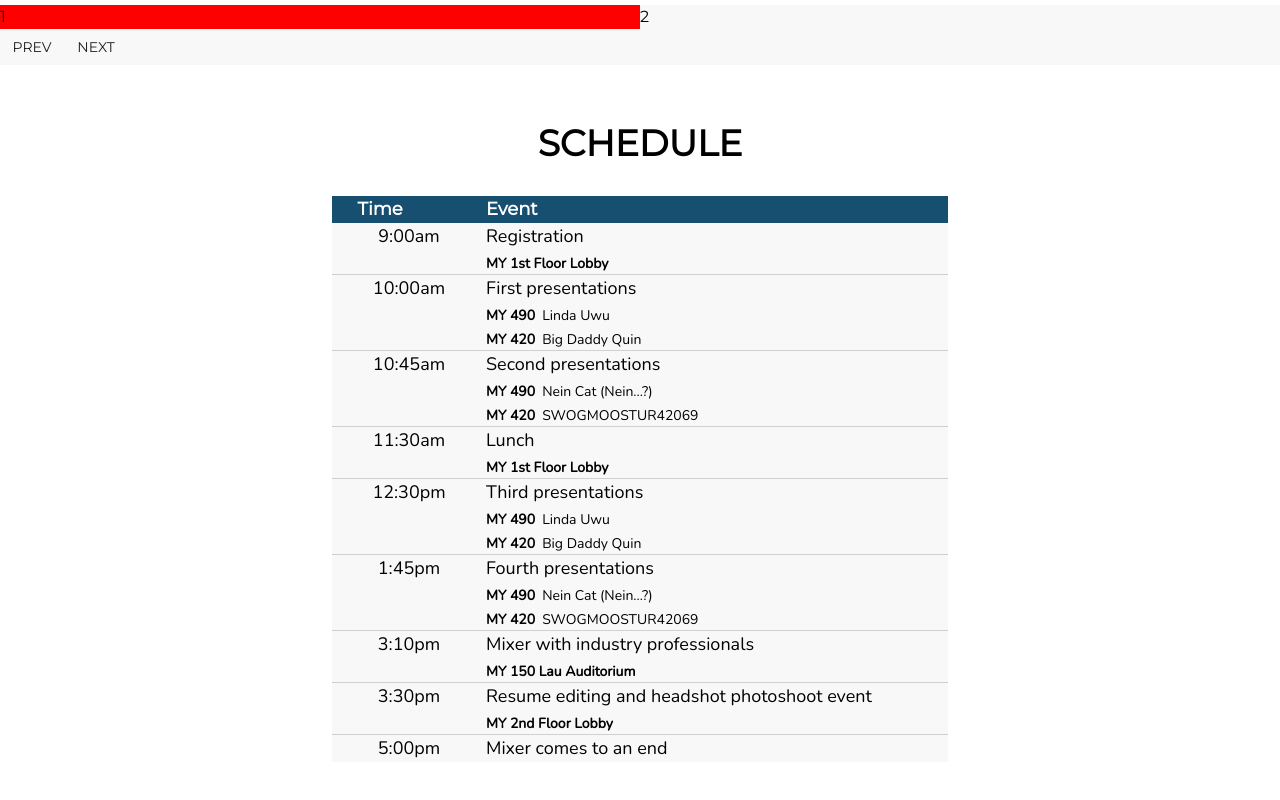
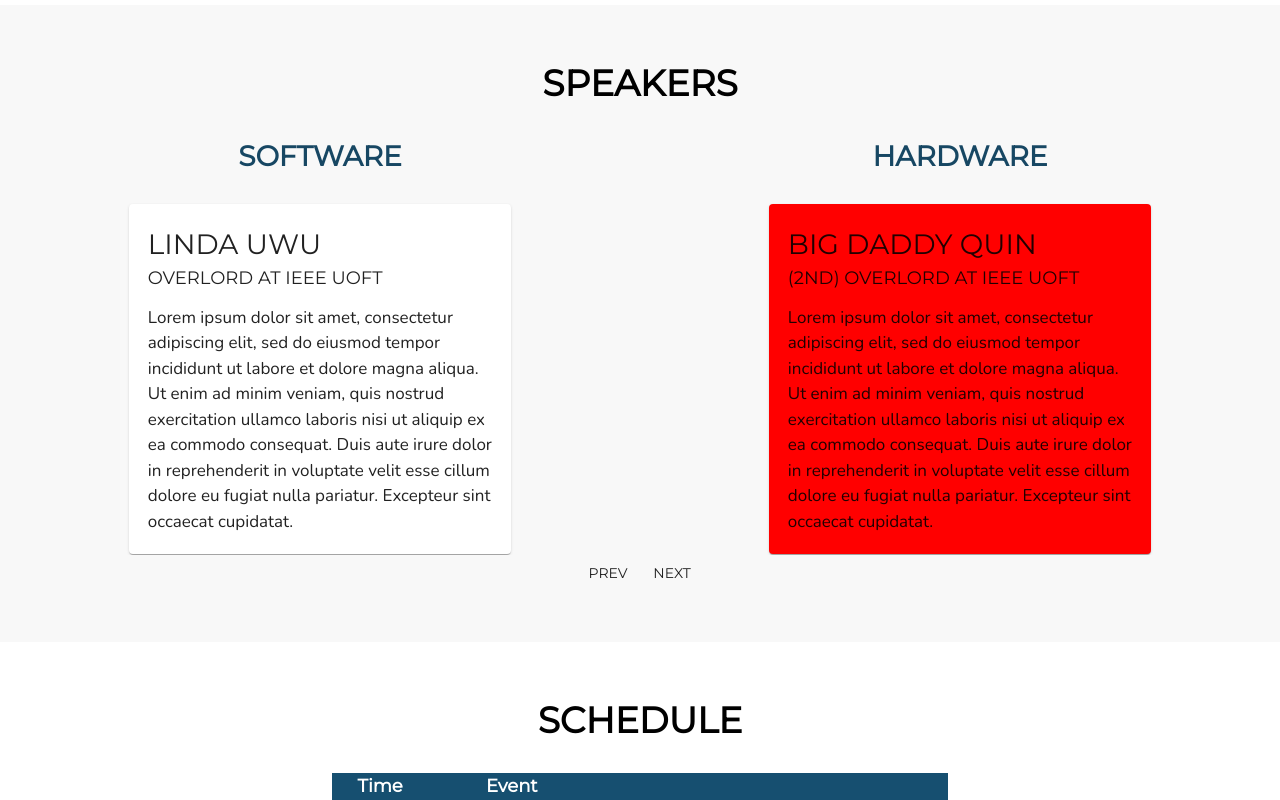
Before and after one commit to rayraykay/hellocon-2020, a React (Create React App) app: page / in a window 1280 px wide. Shown: the part 1100-1900 px from the top of the page. Built offline with nearby package versions, Linux system fonts and the light colour scheme.

Commit message:
Preliminarily done speakers, with dynamic images, proper left and right arrows, mobile, and height issue remaining

```diff
--- a/package.json
+++ b/package.json
@@ -7,7 +7,6 @@
     "@material-ui/icons": "^4.2.1",
     "@material-ui/styles": "^4.3.3",
     "eslint": "^6.3.0",
-    "material-ui": "^0.20.2",
     "node-sass": "^4.12.0",
     "react": "^16.9.0",
     "react-dom": "^16.9.0",
--- a/src/components/Speakers.jsx
+++ b/src/components/Speakers.jsx
@@ -2,11 +2,16 @@ import React, {useRef, useCallback} from 'react';
 import Slider from 'react-slick';
 import Grid from '@material-ui/core/Grid';
 import Container from '@material-ui/core/Container';
+import Hidden from '@material-ui/core/Hidden';
 import Typography from '@material-ui/core/Typography';
+import Paper from '@material-ui/core/Paper';
 import Button from '@material-ui/core/Button';
 
 import 'slick-carousel/slick/slick.css';
 import 'slick-carousel/slick/slick-theme.css';
+
+import speakers from '../resources/speakers';
+import LindaPng from '../images/LindaFace.png';
 
 import './Speakers.scss';
 
@@ -20,8 +25,6 @@ const settings = {
   prevArrow: <></>,
 };
 
-const testItems = [1, 2, 3, 4];
-
 const Speakers = () => {
   const slider = useRef(null);
   const goPrevSlide = useCallback(() => slider.current.slickPrev(), []);
@@ -29,21 +32,82 @@ const Speakers = () => {
 
   return (
   <Container className="Speakers" maxWidth={false}>
-    <Slider ref={slider} {...settings}>
-      {testItems.map((i, j) => (
+    <Grid
+      container
+      direction="column"
+      justify="center"
+      alignItems="center"
+    >
+      <Grid item className="Speakers__Title">
+        <Typography className="Text__Title">
+          SPEAKERS
+        </Typography>
+      </Grid>
+      <Hidden smDown>
+        <Grid
+          item
+          container
+          direction="row"
+          justify="center"
+          alignItems="center"
+          className="Speakers__Title"
+        >
+          <Hidden smDown>
+            <Grid item xs={6}>
+              <Typography className="Speakers__Text--SpeakerTitle">
+                SOFTWARE
+              </Typography>
+            </Grid>
+            <Grid item xs={6}>
+              <Typography className="Speakers__Text--SpeakerTitle">
+                HARDWARE
+              </Typography>
+            </Grid>
+          </Hidden>
+        </Grid>
+        <Grid
+          item
+          container
+          direction="column"
+          justify="flex-start"
+          alignItems="stretch"
+          xs={12}
+          className="Speakers__Speakers"
+        >
+          <Container className="Speakers__Slider">
+            <Slider className="Speakers__Andrew" ref={slider} {...settings}>
+              {speakers.map((i, j) => (
                 <Container className="Speakers__Container" key={j}>
-          <Typography className={'Speakers__Speaker' + (i % 2 ? '' : 'bad')}>
-            {i}
+                  <Paper className={'Speakers__Speaker ' + (i.testValue % 2 ? '' : 'Speakers__Speaker--bad')}>
+                    <img className="Speakers__Image" src={LindaPng}/>
+                    <Container className="Speakers__Info">
+                      <Typography className="Speakers__Text--SpeakerName">
+                        {i.name}
                       </Typography>
+                      <Typography className="Speakers__Text--SpeakerPosition">
+                        {i.position}
+                      </Typography>
+                      <Typography className="Speakers__Text--SpeakerDescription">
+                        {i.description}
+                      </Typography>
+                    </Container>
+                  </Paper>
                 </Container>
               ))}
             </Slider>
+          </Container>
+        </Grid>
+        <Grid item>
           <Button onClick={goPrevSlide}>
             PREV
           </Button>
           <Button onClick={goNextSlide}>
             NEXT
           </Button>
+        </Grid>
+      </Hidden>
+    </Grid>
+
   </Container>);
 };
 
--- a/src/components/Speakers.scss
+++ b/src/components/Speakers.scss
@@ -1,18 +1,75 @@
 @import "../constants/colors";
+@import "../constants/sizes";
+
+$speakers-blue: #174763;
 
 .Speakers {
-  padding: 0;
+  padding: 4vw 0 4vw 0;
   width: 100%;
   background-color: $hellocon-grey;
 }
 
+.Speakers__Title {
+  padding-bottom: 2vw;
+}
+
+.Speakers__Slider {
+  padding: 0;
+  min-width: 100%;
+}
+
 .Speakers__Container {
-  padding: 0;
+  padding: 1px;
+  min-height: 100%;
 }
 
 .Speakers__Speaker {
+  // This works but is the most terrible solution for the uneven height value
+  //min-height: 400px;
+
+  width: 60%;
+  margin-left: 20%;
+  @media only screen and (max-width: $screen-1200) {
+    width: 50%;
+    margin-left: 25%;
+  }
+
+  &--bad {
+    background-color: red;
+  }
+}
+
+.Speakers__Image {
   width: 100%;
-  background-color: red;
+}
+
+.Speakers__Info {
+  padding: 1.5vw 1.5vw 1.5vw 1.5vw;
+}
+
+.Speakers__Text {
+  &--SpeakerTitle {
+    text-align: center;
+    font-size: 28px;
+    font-weight: 600;
+    color: $speakers-blue;
+  }
+
+  &--SpeakerName {
+    font-size: 28px;
+    text-transform: uppercase;
+  }
+
+  &--SpeakerPosition {
+    font-size: 18px;
+    text-transform: uppercase;
+  }
+
+  &--SpeakerDescription {
+    padding-top: 1vw;
+    font-size: 17px;
+    font-family: Nunito, Montserrat, sans-serif;
+  }
 }
 
 // Terrible, terrible way of doing this. You should NEVER
--- a/src/constants/sizes.scss
+++ b/src/constants/sizes.scss
@@ -1,2 +1,3 @@
 $screen-small: 600px;
 $screen-300: 300px;
+$screen-1200: 1200px;
--- /dev/null
+++ b/src/resources/speakers.json
@@ -0,0 +1,30 @@
+[
+  {
+    "name": "Linda Uwu",
+    "position": "Overlord at IEEE UofT",
+    "description": "Lorem ipsum dolor sit amet, consectetur adipiscing elit, sed do eiusmod tempor incididunt ut labore et dolore magna aliqua. Ut enim ad minim veniam, quis nostrud exercitation ullamco laboris nisi ut aliquip ex ea commodo consequat. Duis aute irure dolor in reprehenderit in voluptate velit esse cillum dolore eu fugiat nulla pariatur. Excepteur sint occaecat cupidatat.",
+    "image": "unknown",
+    "testValue": 1
+  },
+  {
+    "name": "Big Daddy Quin",
+    "position": "(2nd) Overlord at IEEE UofT",
+    "description": "Lorem ipsum dolor sit amet, consectetur adipiscing elit, sed do eiusmod tempor incididunt ut labore et dolore magna aliqua. Ut enim ad minim veniam, quis nostrud exercitation ullamco laboris nisi ut aliquip ex ea commodo consequat. Duis aute irure dolor in reprehenderit in voluptate velit esse cillum dolore eu fugiat nulla pariatur. Excepteur sint occaecat cupidatat.",
+    "image": "unknown",
+    "testValue": 2
+  },
+  {
+    "name": "Li(sa + 1)",
+    "position": "(3rd) Overlord at IEEE UofT",
+    "description": "Lorem ipsum dolor sit amet, consectetur adipiscing elit, sed do eiusmod tempor incididunt ut labore et dolore magna aliqua. Ut enim ad minim veniam, quis nostrud exercitation ullamco laboris nisi ut aliquip ex ea commodo consequat. Duis aute irure dolor in reprehenderit in voluptate velit esse cillum dolore eu fugiat nulla pariatur. Excepteur sint occaecat cupidatat.",
+    "image": "unknown",
+    "testValue": 3
+  },
+  {
+    "name": "Nhien Cat",
+    "position": "(Supreme) Overlord at IEEE UofT",
+    "description": "Ut enim ad minim veniam, quis nostrud exercitation ullamco laboris nisi ut aliquip ex ea commodo consequat. Duis aute irure dolor in reprehenderit in voluptate velit esse cillum dolore eu fugiat nulla pariatur. Excepteur sint occaecat cupidatat.",
+    "image": "unknown",
+    "testValue": 4
+  }
+]
```
Also changed, not shown: src/images/LindaFace.png (added), 1 other file (tests, documents, lock files or other folders). Lines whose indentation alone changed are shown as unchanged.
